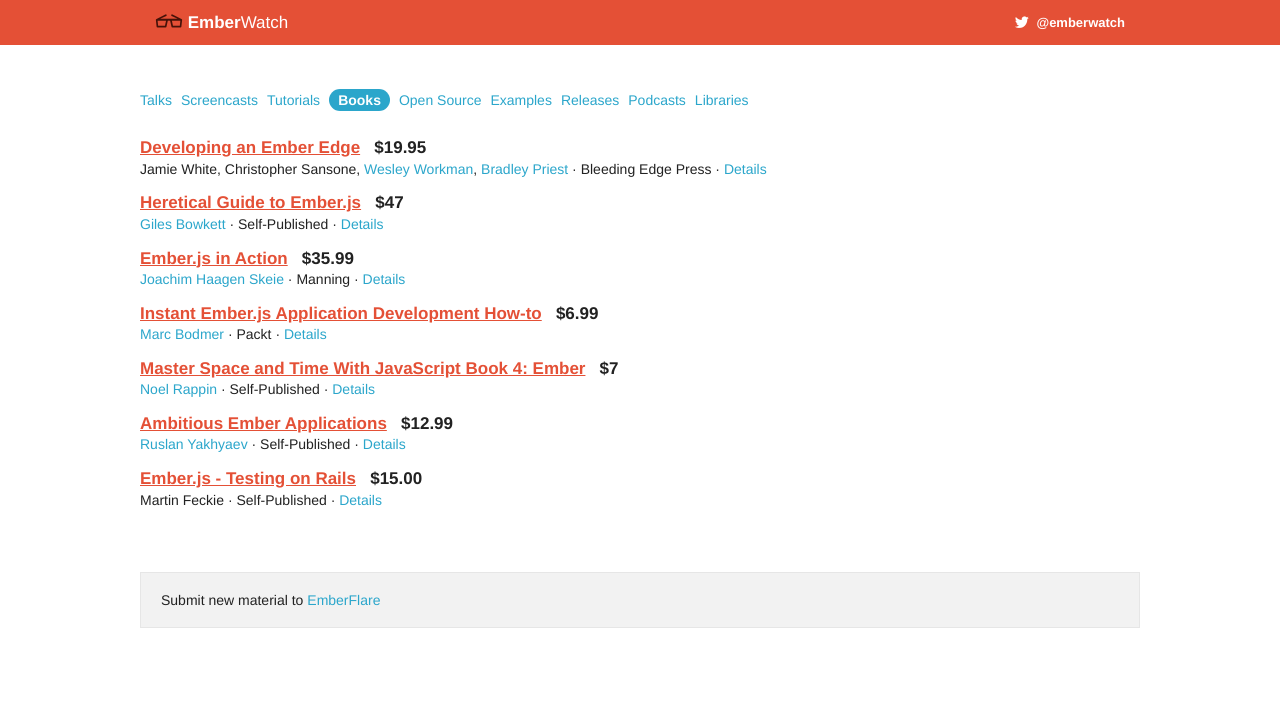
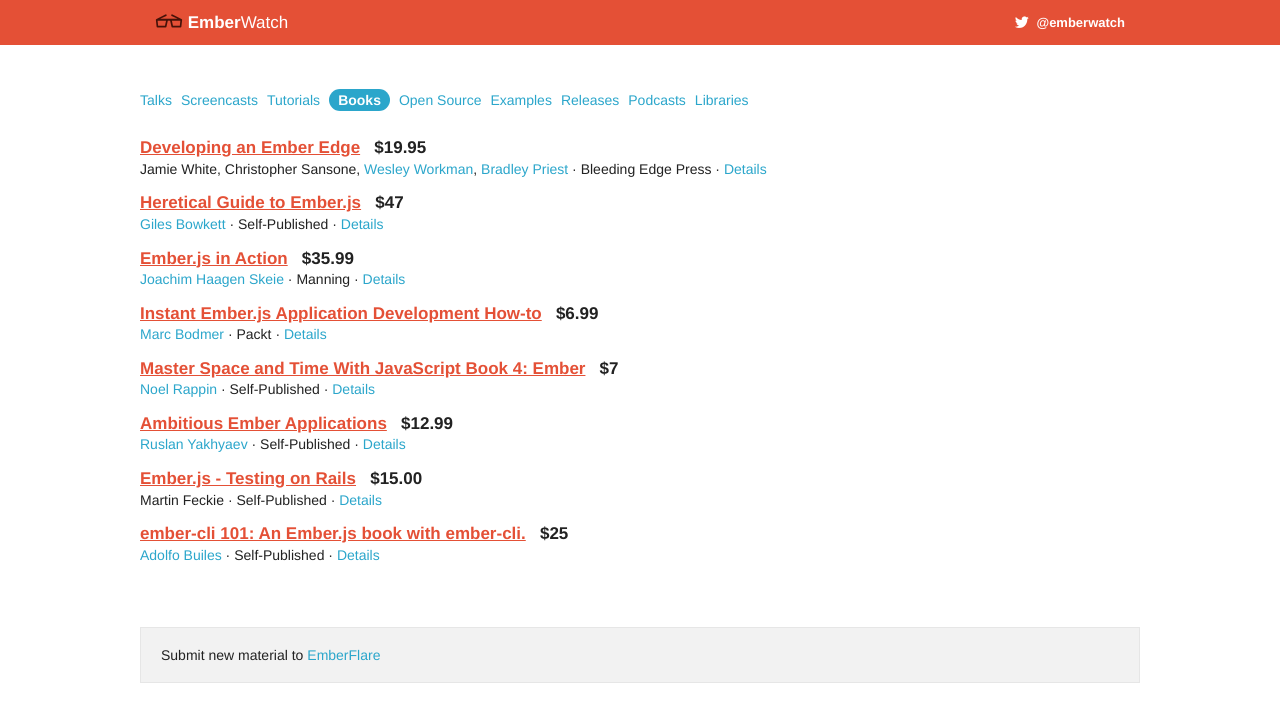
Before and after one commit to emberwatch/emberwatch, a Jekyll site: the page built from books.html, in a window 1280 px wide. Shown: the top 722 px of the page. Built offline with Jekyll 4.4.1, drawn with Linux system fonts in a browser that asks for light colours; comment, search, counter and statistics services are not loaded.

Commit message:
Add ember-cli 101

```diff
--- a/_data/books.yml
+++ b/_data/books.yml
@@ -44,3 +44,9 @@
   publisher: Self-Published
   url: https://leanpub.com/emberjs-testingonrails
   price: $15.00
+- title: ! 'ember-cli 101: An Ember.js book with ember-cli.'
+  author_ids:
+  - 148
+  publisher: Self-Published
+  url: https://leanpub.com/ember-cli-101
+  price: $25
```
